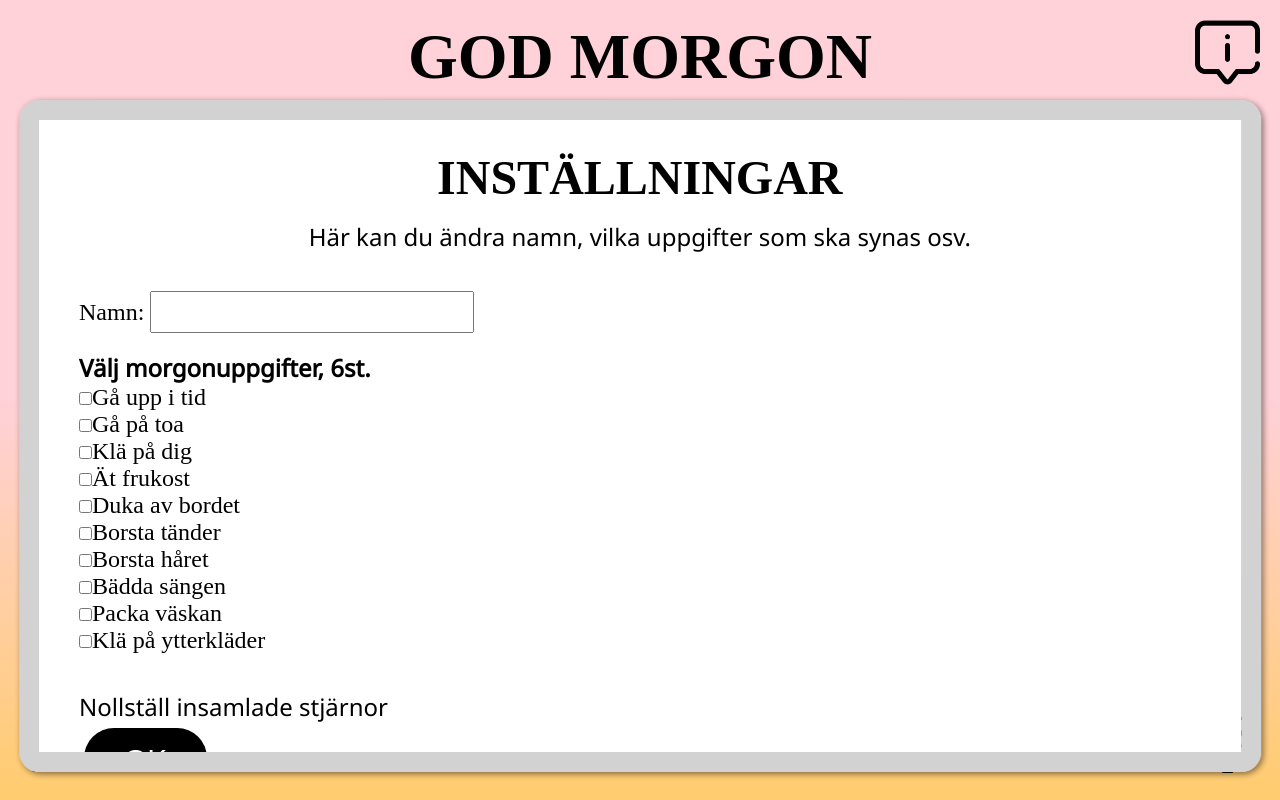
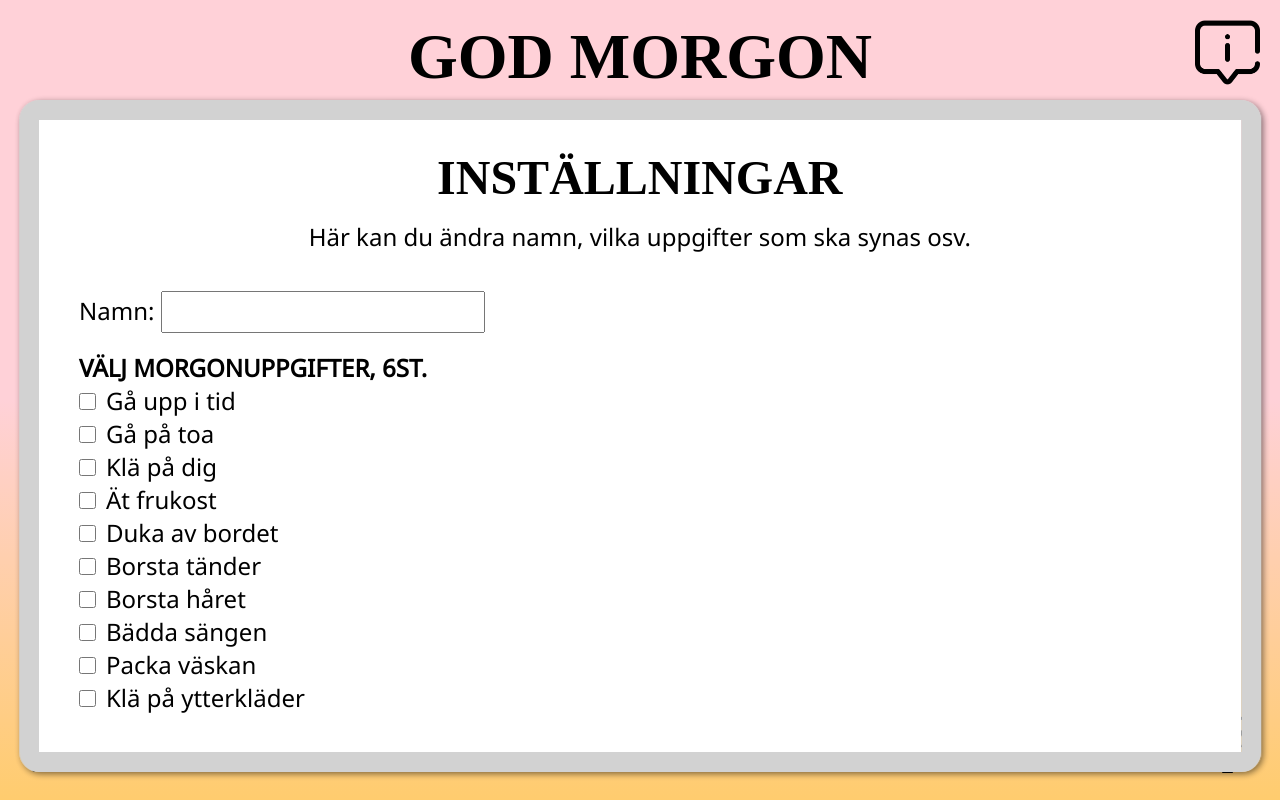
Before and after one commit to elinamren/kids-routine, a React (Create React App) app: page / in a window 1280 px wide. Both pictures are taken after a click on the button 1227 px from the left and 744 px from the top of the page. Built offline with nearby package versions, Linux system fonts and the light colour scheme; a web font is replaced by a local one.

Commit message:
text size, checkbox size and small button styling, scroll bar only vertical

```diff
--- a/src/App.css
+++ b/src/App.css
@@ -35,8 +35,13 @@ h3 {
   font-size: 2.25rem;
 }
 
+h4 {
+  text-transform: uppercase;
+}
+
 p,
-h4 {
+h4,
+label {
   font-size: 1.5rem;
   font-family: "Noto Sans", sans-serif;
 }
@@ -59,6 +64,14 @@ button {
   padding: 15px 40px;
   cursor: pointer;
   margin: 5px;
+}
+
+.small-button {
+  background-color: white;
+  color: black;
+  border: 2px solid black;
+  padding: 10px 30px;
+  display: inline-block;
 }
 
 .cards-container {
@@ -205,12 +218,18 @@ label {
 }
 
 .settings {
-  overflow: scroll;
+  overflow-y: scroll;
 }
 
 .input-container {
   text-align: left;
   margin: 20px;
+}
+
+.checkbox {
+  width: 17px;
+  height: 17px;
+  margin-right: 10px;
 }
 
 @media screen and (max-width: 1310px) {
@@ -242,7 +261,8 @@ label {
     font-size: 2rem;
   }
   p,
-  h4 {
+  h4,
+  input {
     font-size: 1rem;
   }
   button {
@@ -276,4 +296,7 @@ label {
   .star-board {
     height: 66%;
   }
+  .input-container {
+    margin: 0;
+  }
 }
--- a/src/App.js
+++ b/src/App.js
@@ -237,6 +237,7 @@ function App() {
         deleteStars={deleteStars}
         handleCheckbox={handleCheckbox}
         value={name}
+        stars={earnedStars.length}
       />
       <Winner
         name={name}
--- a/src/components/Checkbox.js
+++ b/src/components/Checkbox.js
@@ -2,6 +2,7 @@ const Checkbox = (props) => {
   return (
     <div>
       <input
+        className="checkbox"
         type="checkbox"
         name={props.name}
         onChange={props.handleCheckbox}
--- a/src/components/Settings.js
+++ b/src/components/Settings.js
@@ -19,8 +19,12 @@ const Settings = (props) => {
 
         <br />
         <br />
-        <p>Nollställ insamlade stjärnor</p>
-        <button onClick={props.deleteStars}>Ok</button>
+        <p>
+          Du har {props.stars} insamlade stjärnor. Vill du börja om från noll?
+        </p>
+        <button className="small-button" onClick={props.deleteStars}>
+          Ja
+        </button>
       </div>
 
       <button onClick={props.handleSettingsModal}>Tillbaka</button>
```
